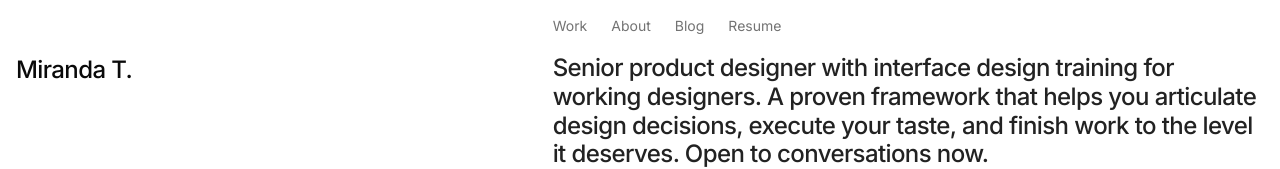
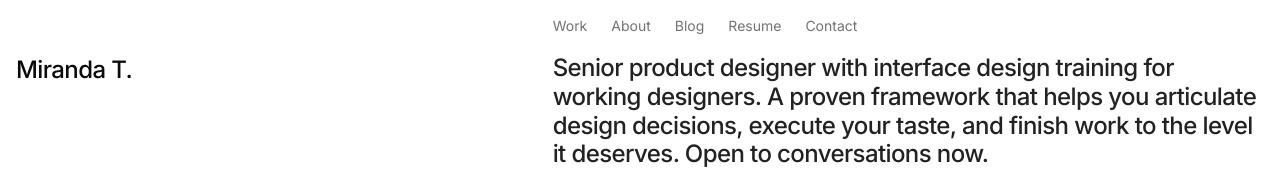
Before and after one commit to Mitchelidze/mithcelidze.com, a Next.js app: page / in a window 1280 px wide. Shown: the top 169 px of the page. Built offline with nearby package versions, Linux system fonts and the light colour scheme.

Commit message:
feat: add contact button with copy-to-clipboard functionality and a toast notification to the navigation.

```diff
--- a/app/page.tsx
+++ b/app/page.tsx
@@ -1,8 +1,8 @@
-import { ArrowDown } from "lucide-react";
 import { AboutSection } from "@/components/about-section";
 import { HeroSection } from "@/components/hero-section";
 import { WorkSection } from "@/components/work-section";
 import { BlogSection } from "@/components/blog-section";
+import { ContactButton } from "@/components/contact-toast";
 
 export default function Page() {
   return (
@@ -26,6 +26,7 @@ export default function Page() {
               <a href="#" className="hover:text-foreground transition-colors">About</a>
               <a href="#" className="hover:text-foreground transition-colors">Blog</a>
               <a href="#" className="hover:text-foreground transition-colors">Resume</a>
+              <ContactButton />
             </nav>
           </div>
 
--- /dev/null
+++ b/components/contact-toast.tsx
@@ -0,0 +1,71 @@
+"use client";
+
+import { useState, useEffect } from "react";
+import { Check, Copy } from "lucide-react";
+import { cn } from "@/lib/utils";
+
+const EMAIL = "mitchelidze@gmail.com";
+
+export function ContactButton() {
+  const [visible, setVisible] = useState(false);
+  const [copied, setCopied] = useState(false);
+  const timerRef = { current: null as ReturnType<typeof setTimeout> | null };
+
+  const handleClick = (e: React.MouseEvent) => {
+    e.preventDefault();
+    navigator.clipboard.writeText(EMAIL);
+    setCopied(true);
+    setVisible(true);
+
+    if (timerRef.current) clearTimeout(timerRef.current);
+    timerRef.current = setTimeout(() => {
+      setVisible(false);
+      setTimeout(() => setCopied(false), 300);
+    }, 3000);
+  };
+
+  useEffect(() => {
+    return () => {
+      if (timerRef.current) clearTimeout(timerRef.current);
+    };
+  }, []);
+
+  return (
+    <>
+      <a
+        href="#"
+        onClick={handleClick}
+        className="hover:text-foreground transition-colors"
+      >
+        Contact
+      </a>
+
+      {/* Toast */}
+      <div
+        className={cn(
+          "fixed bottom-6 right-6 z-50 flex items-center gap-3 px-4 py-3 rounded-xl",
+          "bg-background border border-border shadow-lg shadow-black/10",
+          "text-sm text-foreground backdrop-blur-sm",
+          "transition-all duration-300 ease-out",
+          visible
+            ? "opacity-100 translate-y-0"
+            : "opacity-0 translate-y-2 pointer-events-none"
+        )}
+      >
+        <div className="flex items-center justify-center w-7 h-7 rounded-lg bg-muted shrink-0">
+          {copied ? (
+            <Check className="w-3.5 h-3.5 text-foreground" strokeWidth={2.5} />
+          ) : (
+            <Copy className="w-3.5 h-3.5 text-muted-foreground" />
+          )}
+        </div>
+        <div className="flex flex-col gap-0.5">
+          <span className="font-medium leading-none">{EMAIL}</span>
+          <span className="text-xs text-muted-foreground leading-none mt-1">
+            Copied to clipboard
+          </span>
+        </div>
+      </div>
+    </>
+  );
+}
```
